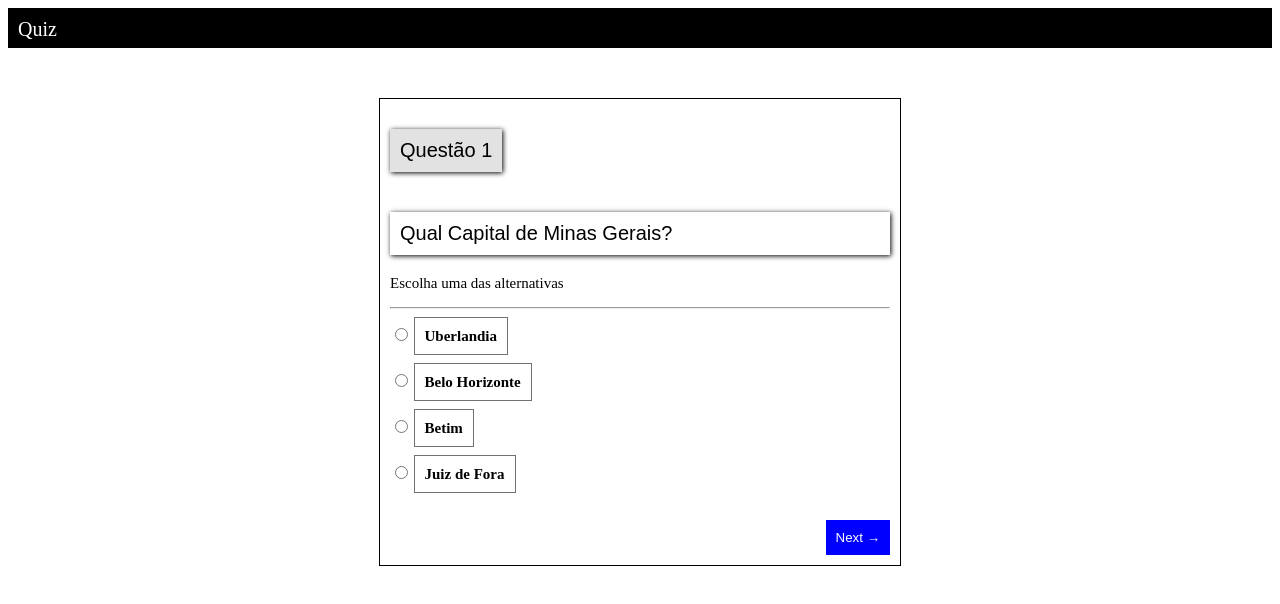
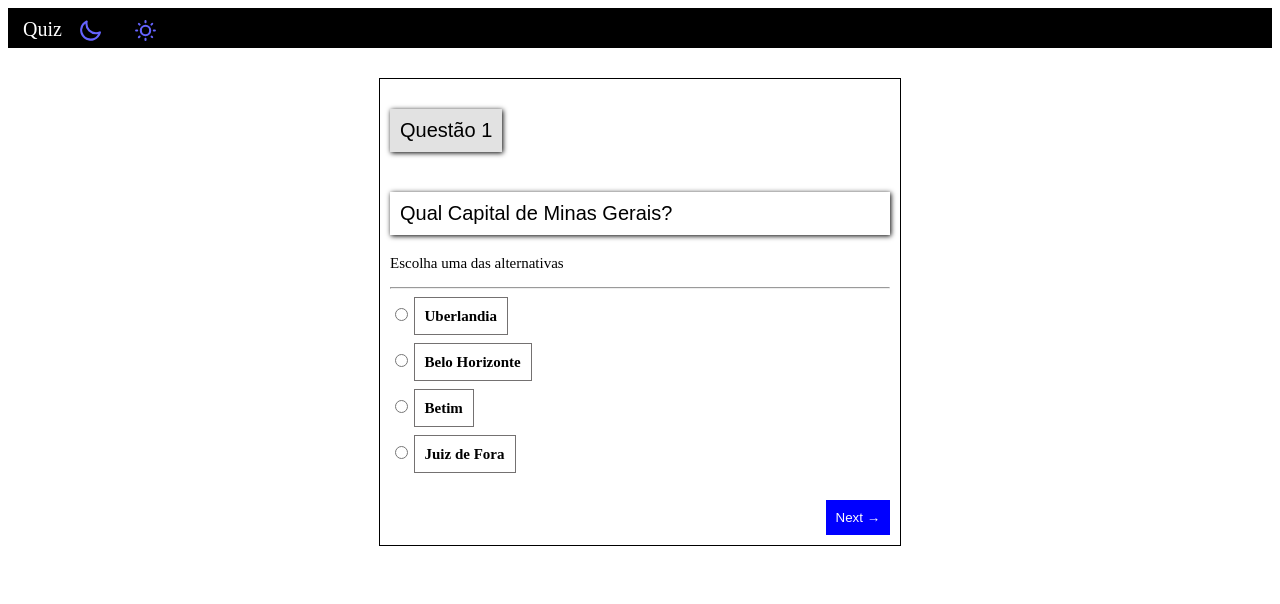
Before and after one commit to fssouz/Java-Script, a plain HTML site: page exercicios/quizpage/index.html in a window 1280 px wide. Drawn offline with nearby package versions, Linux system fonts and the light colour scheme.

Commit message:
css changes

```diff
--- a/exercicios/quizpage/index.html
+++ b/exercicios/quizpage/index.html
@@ -11,6 +11,8 @@
 <body>
     <nav>
         <a href="#home">Quiz</a>
+        <a href="#"><img src="imagens/moon_icon.svg" alt=""></a>
+        <a href="#"><img src="imagens/sun_icon.svg" alt=""></a>
     </nav>
     <div id="home">
         <p id="titulo"><img src="imagens/info.png" alt="logo"> Questão</p>
--- a/exercicios/quizpage/style.css
+++ b/exercicios/quizpage/style.css
@@ -10,15 +10,16 @@ nav {
     background-color: black;
     height: 4rem;
     display: flex;
-    flex-direction: column;
+    flex-direction: row;
     }
 nav a {
     font-size: 2rem;
-    width: 1rem;
+    width: 2.5rem;
     color: white;
     text-decoration: none;
     padding-inline: 1rem;
     padding-block: 1rem;
+    margin: 0 0.5rem;
 }
 
 nav a:hover {
@@ -33,7 +34,7 @@ p{
 
 
 div#home, div#resultado{
-    margin-top:5rem;
+    margin-top:3rem;
     width: min(25rem);
     margin-inline: auto;
     padding-inline: 2.4rem;
```
Also changed, not shown: exercicios/quizpage/imagens/moon_icon.svg (added), exercicios/quizpage/imagens/sun_icon.svg (added).
